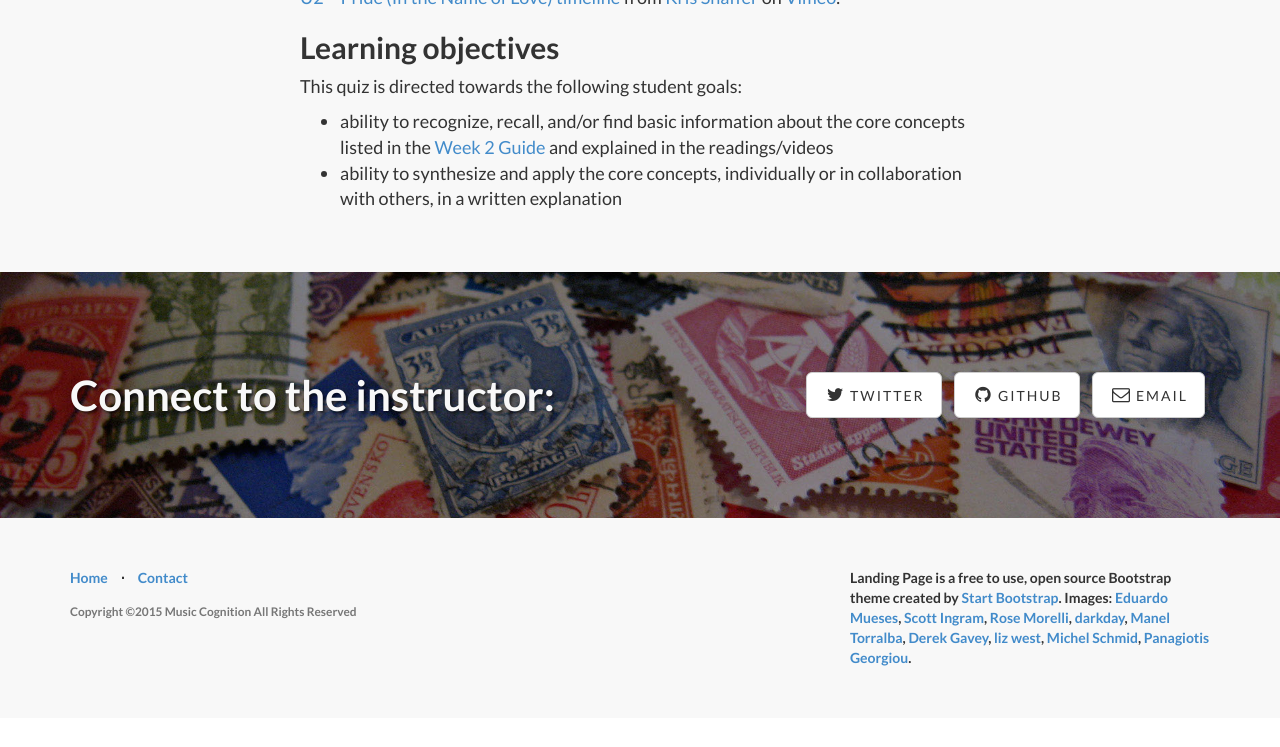
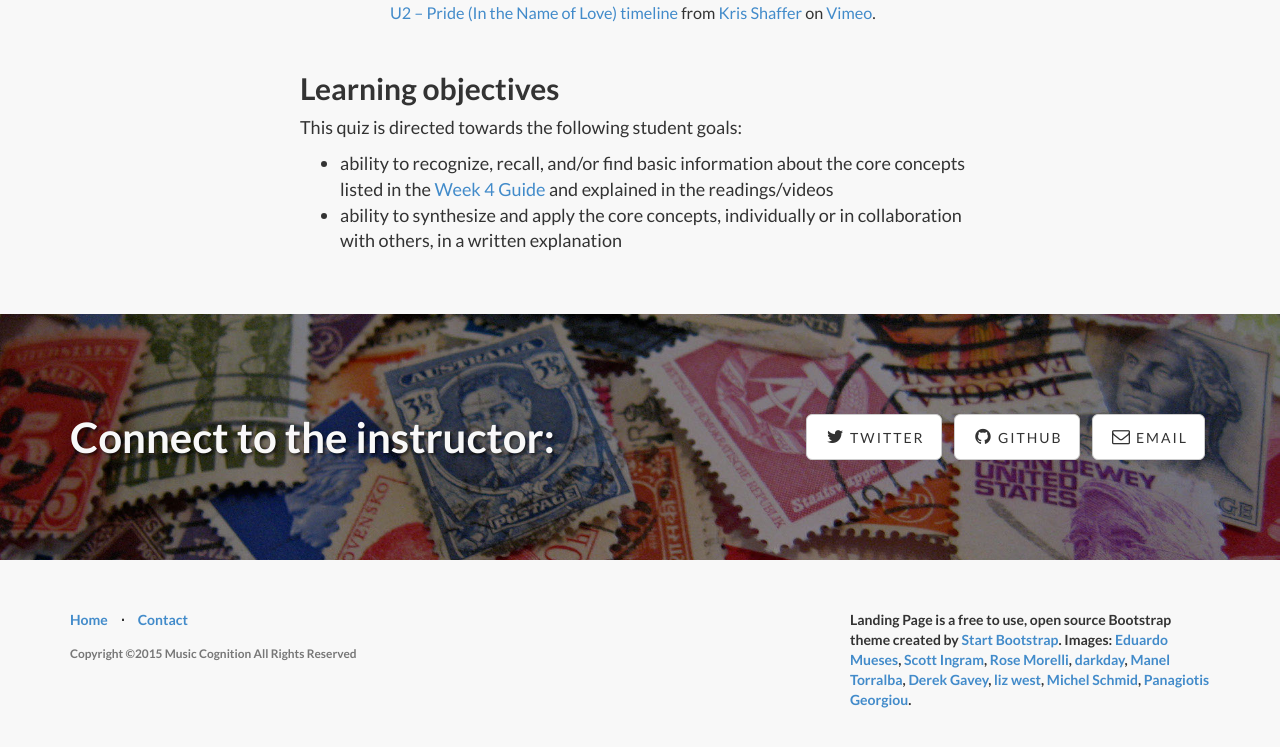
Before and after one commit to kshaffer/cognition, a Jekyll site: the page built from quiz8.md, in a window 1280 px wide and 900 px high, scrolled down 1922 px, cut to the strip 140-887 px from the top of the window. Built offline with Jekyll 4.4.1, drawn with Linux system fonts in a browser that asks for light colours; nearby versions of some CDN libraries; library files that are not in the unit come from our copies; before the commit the page ends 2780 px from its top, so only the background shows below that.

Commit message:
Quiz 7 & 8 fix

```diff
--- a/quiz8.md
+++ b/quiz8.md
@@ -41,11 +41,13 @@
 
 14. In "Pride (In the Name of Love)," between Verse 3 and the following chorus (approx. 2:42), list at least three musical features that appear/disappear/change to mark the sectional boundary. Include at least one primary parameter, and at least one secondary parameter.
 
+<div class="center-video">
 <iframe src="https://player.vimeo.com/video/131251236" width="500" height="281" frameborder="0" webkitallowfullscreen mozallowfullscreen allowfullscreen></iframe> <p><a href="https://vimeo.com/131251236">U2 &ndash; Pride (In the Name of Love) timeline</a> from <a href="https://vimeo.com/user11692346">Kris Shaffer</a> on <a href="https://vimeo.com">Vimeo</a>.</p>
+</div>
 
 ## Learning objectives
 
 This quiz is directed towards the following student goals:
 
-- ability to recognize, recall, and/or find basic information about the core concepts listed in the [Week 2 Guide](/week2/) and explained in the readings/videos
+- ability to recognize, recall, and/or find basic information about the core concepts listed in the [Week 4 Guide](/week4/) and explained in the readings/videos
 - ability to synthesize and apply the core concepts, individually or in collaboration with others, in a written explanation
```
Also changed, not shown: quiz7.md (+1 -1 lines).
